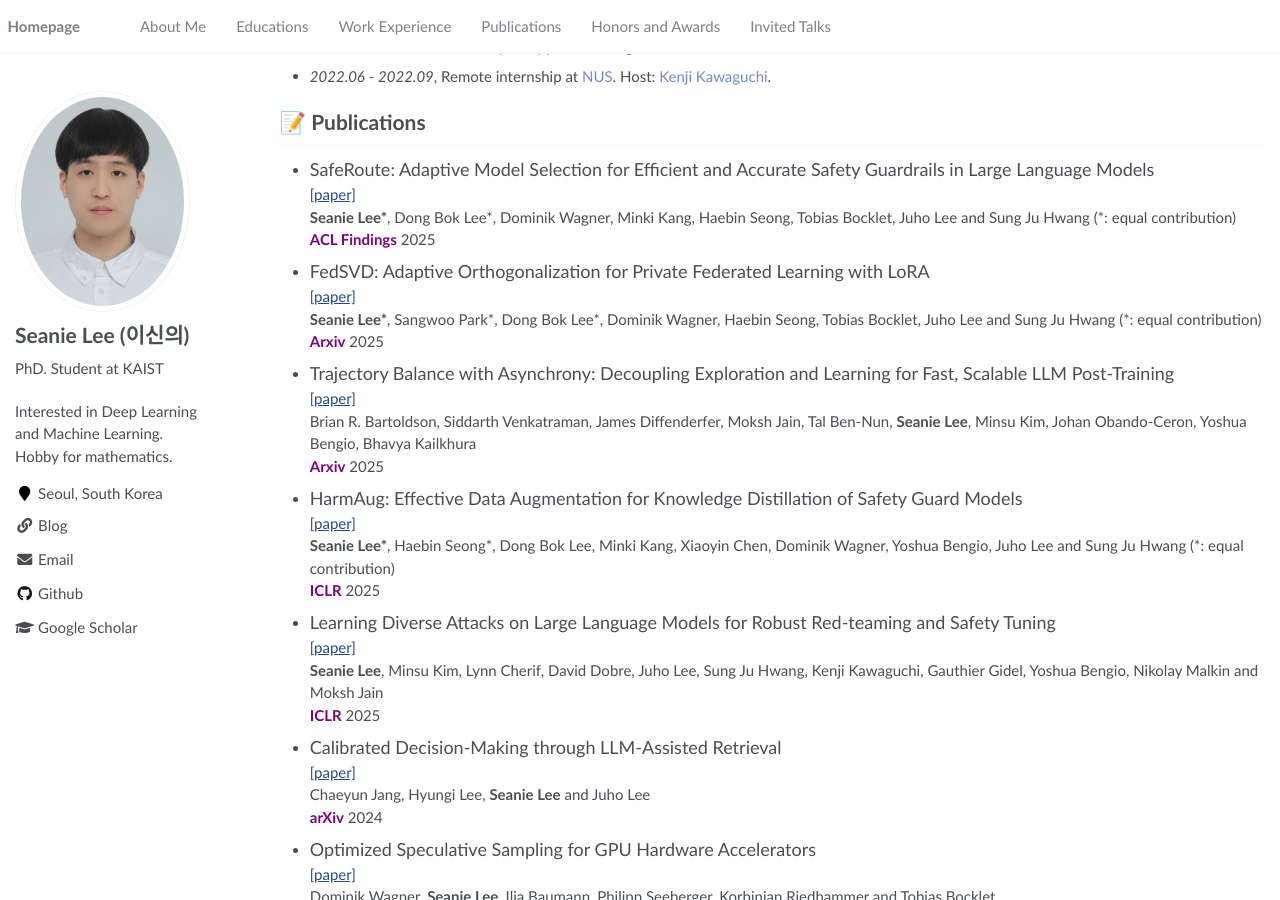
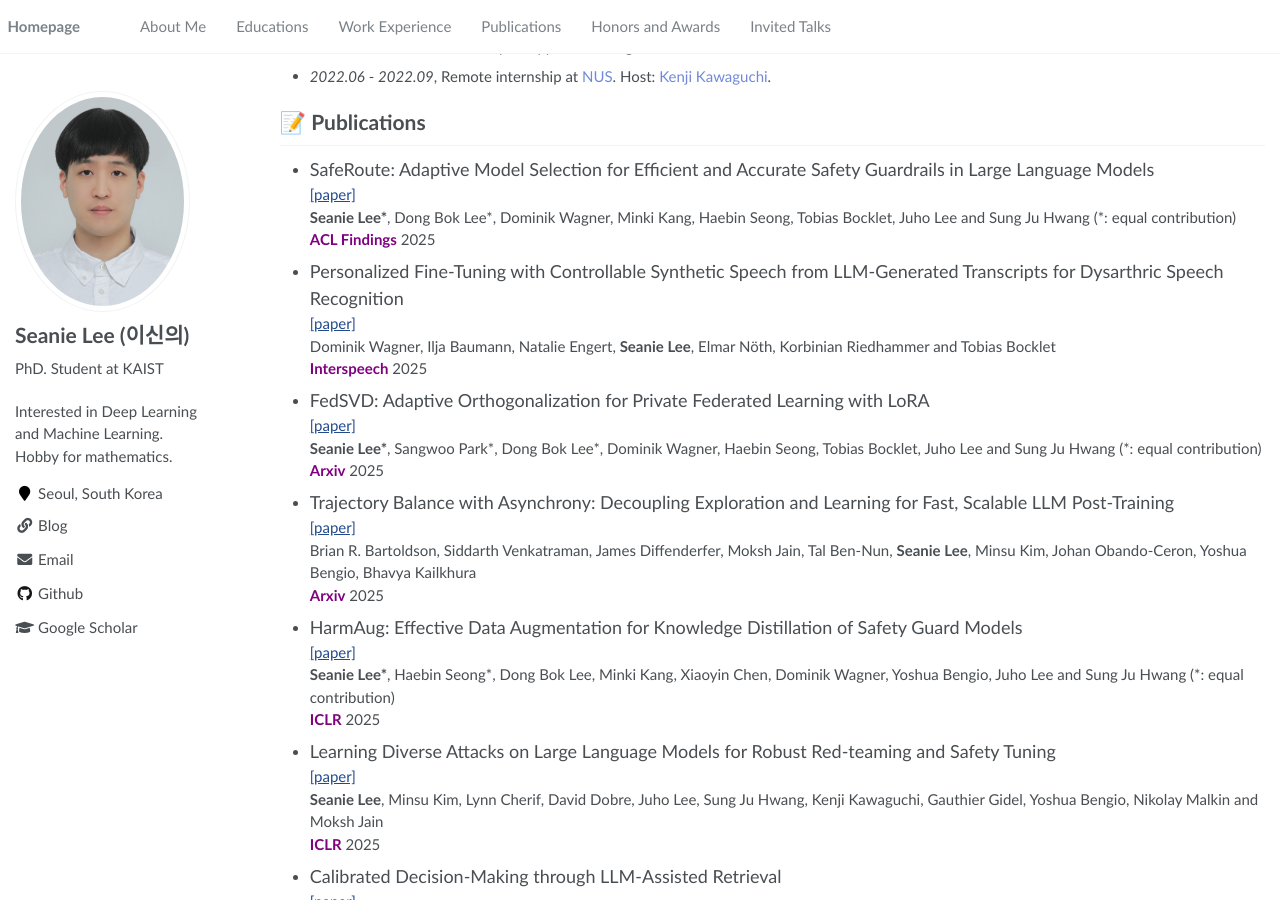
Before and after one commit to seanie12/seanie12.github.io, a Jekyll site: the page built from _pages/about.md, in a window 1280 px wide and 900 px high, scrolled down 432 px. Built offline with Jekyll 4.4.1, drawn with Linux system fonts in a browser that asks for light colours.

Commit message:
Update about.md

```diff
--- a/_pages/about.md
+++ b/_pages/about.md
@@ -43,6 +43,11 @@ During my PhD study, I interned at Mila in 2024, where I had the opportunity to
 [[paper]](https://arxiv.org/abs/2502.12464) \\
 **Seanie Lee\***, Dong Bok Lee\*, Dominik Wagner, Minki Kang, Haebin Seong, Tobias Bocklet, Juho Lee and Sung Ju Hwang (\*: equal contribution)  \\
 <span style="color:purple">**ACL Findings**</span> 2025
+
+- <font size="4">Personalized Fine-Tuning with Controllable Synthetic Speech from LLM-Generated Transcripts for Dysarthric Speech Recognition</font>
+[[paper]](https://arxiv.org/) \\
+Dominik Wagner, Ilja Baumann, Natalie Engert, **Seanie Lee**, Elmar Nöth, Korbinian Riedhammer and Tobias Bocklet \\
+<span style="color:purple">**Interspeech**</span> 2025
 
 
 - <font size="4">FedSVD: Adaptive Orthogonalization for Private Federated Learning with LoRA</font>
```
